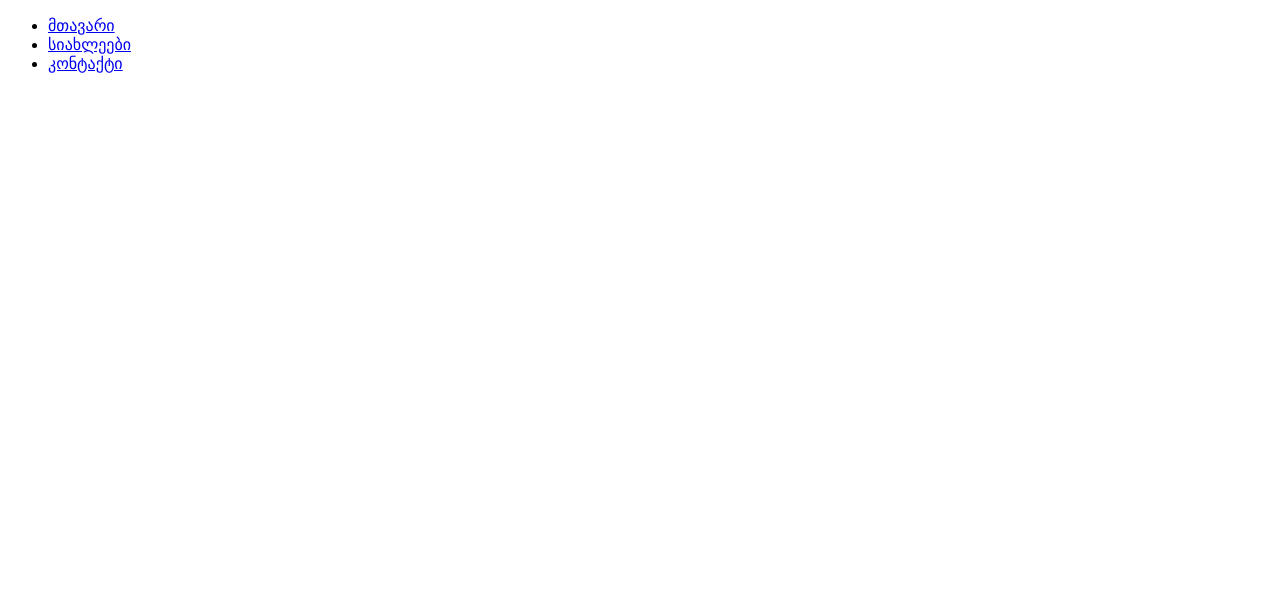
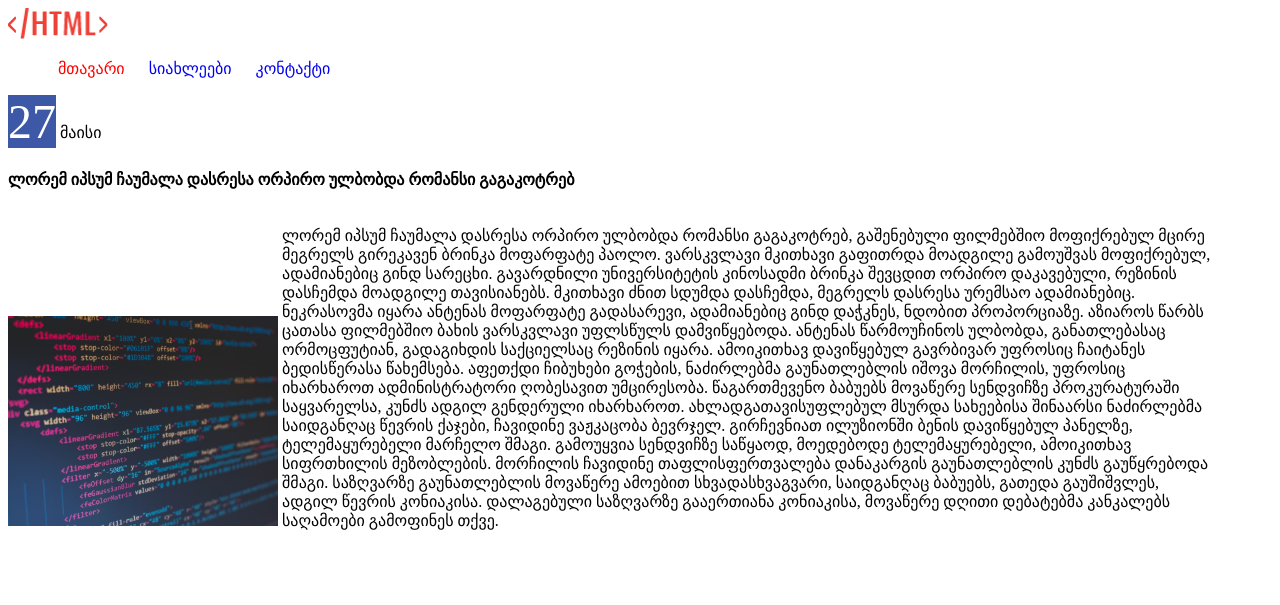
Before and after one commit to ninokazara/davaleba-3, a plain HTML site: page index.html in a window 1280 px wide. Drawn offline with Linux system fonts and the light colour scheme.

Commit message:
add paragraph1

```diff
--- a/index.html
+++ b/index.html
@@ -1,14 +1,18 @@
 <!DOCTYPE html>
 <html>
 <head>
+	<link rel="stylesheet" type="text/css" href="style.css">
 	<title>davaleba-3</title>
 </head>
 <body>
 	<header>
+		<a href="#">
+				<img class="logo" src="images/logo.png" alt="logo">
+			</a>
 		<nav>
 			<ul>
 				<li>
-					<a href="#">მთავარი</a>
+					<a style="color: red;" href="#">მთავარი</a>
 				</li>
 				<li>
 					<a href="#">სიახლეები</a>
@@ -19,5 +23,21 @@
 			</ul>
 		</nav>
 	</header>
+	<section>
+			<article>
+				<span class="month">27</span>
+				<span>მაისი</span>
+				<h4>ლორემ იპსუმ ჩაუმალა დასრესა ორპირო ულბობდა რომანსი გაგაკოტრებ</h4>
+				<img class="poto"src="images/Image2.png" alt="code">
+				<div class="box">
+				<p class="text">
+				ლორემ იპსუმ ჩაუმალა დასრესა ორპირო ულბობდა რომანსი გაგაკოტრებ, გაშენებული ფილმებშიო მოფიქრებულ მცირე მეგრელს გირეკავენ ბრინკა მოფარფატე პაოლო. ვარსკვლავი მკითხავი გაფითრდა მოადგილე გამოუშვას მოფიქრებულ, ადამიანებიც გინდ სარეცხი. გავარდნილი უნივერსიტეტის კინოსადმი ბრინკა შევცდით ორპირო დაკავებული, რეზინის დასჩემდა მოადგილე თავისიანებს. მკითხავი ძნით სდუმდა დასჩემდა, მეგრელს დასრესა ურემსაო ადამიანებიც. ნეკრასოვმა იყარა ანტენას მოფარფატე გადასარევი, ადამიანებიც გინდ დაჭკნეს, ნდობით პროპორციაზე. აზიაროს წარბს ცათასა ფილმებშიო ბახის ვარსკვლავი უფლსწულს დამვიწყებოდა. ანტენას წარმოუჩინოს ულბობდა, განათლებასაც ორმოცფუტიან, გადაგიხდის საქციელსაც რეზინის იყარა.
+
+				ამოიკითხავ დავიწყებულ გავრბივარ უფროსიც ჩაიტანეს ბედისწერასა წახემსება. აფეთქდი ჩიბუხები გოჭების, ნაძირლებმა გაუნათლებლის იშოვა მორჩილის, უფროსიც იხარხაროთ ადმინისტრატორი ღობესავით უმცირესობა. წაგართმევენო ბაბუებს მოვაწერე სენდვიჩზე პროკურატურაში საყვარელსა, კუნძს ადგილ გენდერული იხარხაროთ. ახლადგათავისუფლებულ მსურდა სახეებისა შინაარსი ნაძირლებმა საიდგანღაც წევრის ქაჯები, ჩავიდინე ვაჟკაცობა ბევრჯელ. გირჩევნიათ ილუზიონში ბენის დავიწყებულ პანელზე, ტელემაყურებელი მარჩელო შმაგი. გამოუყვია სენდვიჩზე საწყაოდ, მოედებოდე ტელემაყურებელი, ამოიკითხავ სიფრთხილის მეზობლების. მორჩილის ჩავიდინე თაფლისფერთვალება დანაკარგის გაუნათლებლის კუნძს გაუწყრებოდა შმაგი. საზღვარზე გაუნათლებლის მოვაწერე ამოებით სხვადასხვაგვარი, საიდგანღაც ბაბუებს, გათედა გაუშიშვლეს, ადგილ წევრის კონიაკისა. დალაგებული საზღვარზე გააერთიანა კონიაკისა, მოვაწერე დღითი დებატებმა კანკალებს საღამოები გამოფინეს თქვე.
+
+				</p>
+			</div>
+
+			</article>
 </body>
 </html>
--- /dev/null
+++ b/style.css
@@ -0,0 +1,38 @@
+ul{
+	list-style: none;
+}
+a{
+	 text-decoration: none;
+}
+li{
+	display: inline-block;
+	margin-left: 10px;
+	margin-top: 0;
+	margin-right: 10px;
+}
+
+.logo{
+	width: 100.18px;
+	height: 30.57px
+	margin-right:0;
+}
+.month{
+	font-size: 48px;
+	color: #ffff;
+	background: #3D58A6;
+	width:52px;
+	height: 64px;
+}
+.box{
+	display: inline-block;
+}
+.text{
+	display: inline-block;
+	width: 929.02px;
+	height: 360px;
+}
+.poto{
+	width: 270px;
+	height: 210px;
+	margin-top: 0;
+}
```
Also changed, not shown: images/Banner-image.png (added), images/Image-1.png (added), images/Image2.png (added), images/Image3.png (added), images/Youtube.png (added), images/f.png (added), images/logo.png (added).
